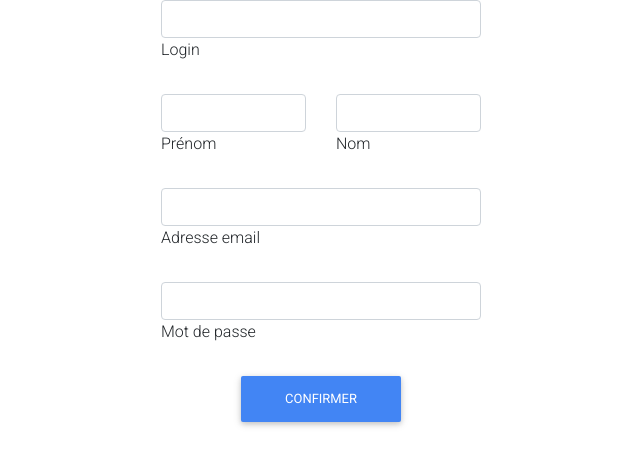
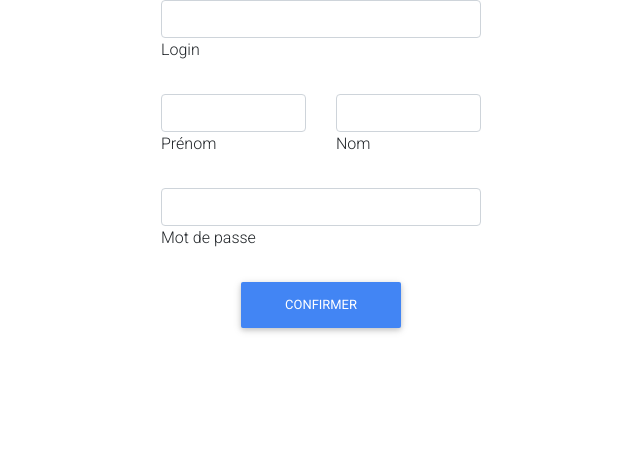
Before and after one commit to julietteustache/ProjetSiteWebPlanteFront, an Angular app: page /inscription in a window 1280 px wide. Shown: the top 466 px of the page, without its empty margins (319-959 px from the left). Built offline with nearby package versions, Linux system fonts and the light colour scheme.

Commit message:
ajout de la fonction inscription (donnees persos)

```diff
--- a/src/app/inscription/inscription.component.html
+++ b/src/app/inscription/inscription.component.html
@@ -1,8 +1,8 @@
 <div>
-<form style="margin:auto;width: 25%;">
+<form style="margin:auto;width: 25%;"  #fConnect="ngForm" (ngSubmit)="inscription(fConnect.value)">
      <!-- Login -->
      <div class="form-outline mb-4">
-        <input type="text" id="form3Example0" class="form-control" />
+        <input name="login" type="text" class="form-control" ngModel="">
         <label class="form-label" for="form3Example3">Login</label>
       </div>
 
@@ -10,27 +10,21 @@
     <div class="row mb-4">
       <div class="col">
         <div class="form-outline">
-          <input type="text" id="form3Example1" class="form-control" />
+          <input name="prenom" type="text" class="form-control" ngModel="">
           <label class="form-check-label" for="form3Example1">Prénom</label>
         </div>
       </div>
       <div class="col">
         <div class="form-outline">
-          <input type="text" id="form3Example2" class="form-control" />
+          <input name="nom" type="text" class="form-control" ngModel="">
           <label class="form-label" for="form3Example2">Nom</label>
         </div>
       </div>
     </div>
 
-    <!-- Email -->
-    <div class="form-outline mb-4">
-      <input type="email" id="form3Example3" class="form-control" />
-      <label class="form-label" for="form3Example3">Adresse email</label>
-    </div>
-
     <!-- Mot de passe -->
     <div class="form-outline mb-4">
-      <input type="password" id="form3Example4" class="form-control" />
+      <input name="mdp" type="password" class="form-control" ngModel="">
       <label class="form-label" for="form3Example4">Mot de passe</label>
     </div>
 
--- a/src/app/inscription/inscription.component.ts
+++ b/src/app/inscription/inscription.component.ts
@@ -1,4 +1,6 @@
 import { Component, OnInit } from '@angular/core';
+import { Router } from '@angular/router';
+import { HttpClient } from '@angular/common/http';
 
 @Component({
   selector: 'app-inscription',
@@ -6,10 +8,18 @@ import { Component, OnInit } from '@angular/core';
   styleUrls: ['./inscription.component.css']
 })
 export class InscriptionComponent implements OnInit {
+  msg: any;
+  user:any;
 
-  constructor() { }
+  constructor(private http:HttpClient,private route:Router) { }
 
   ngOnInit(): void {
   }
 
+  inscription(val:any): void{
+    this.http.post('http://localhost:8085/inscription', val).subscribe({
+      next:(data)=>{this.user=data},
+      error:(err)=>{console.log(err)}
+    })
 }
+}
```
